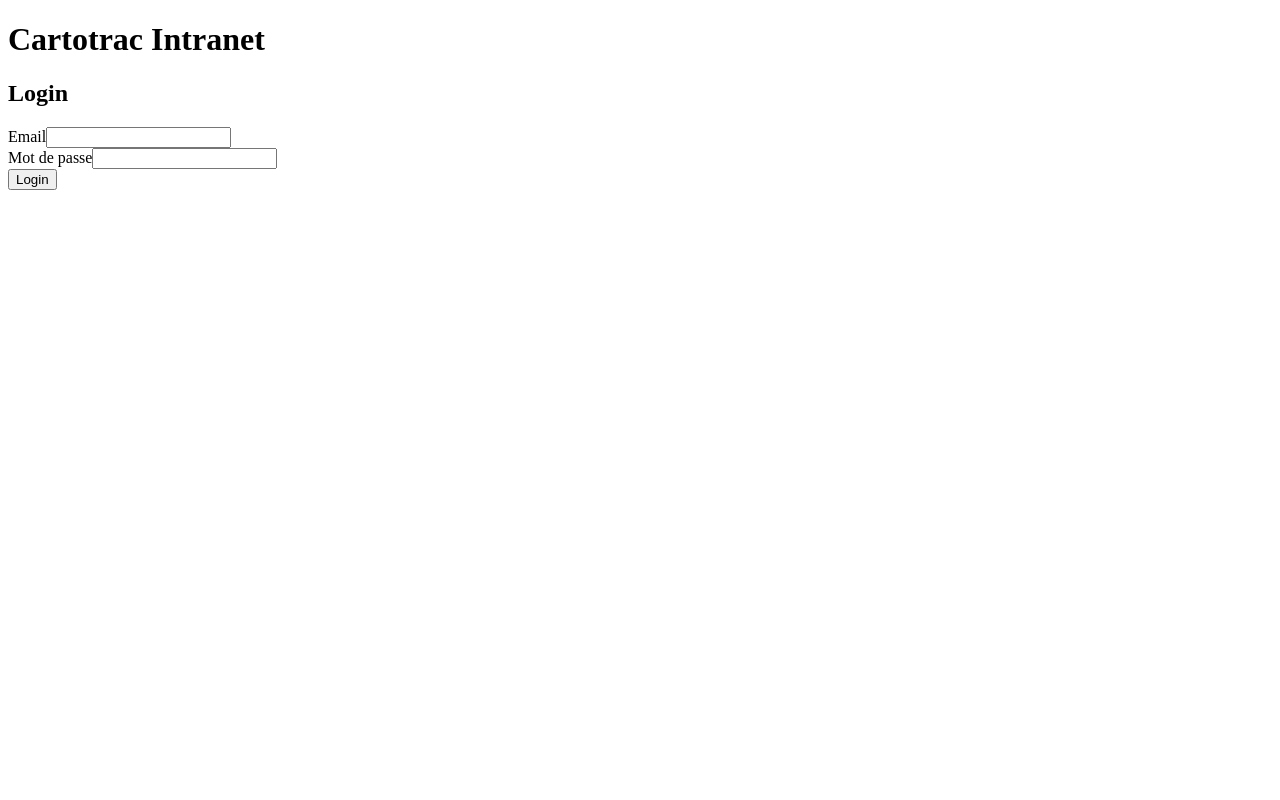
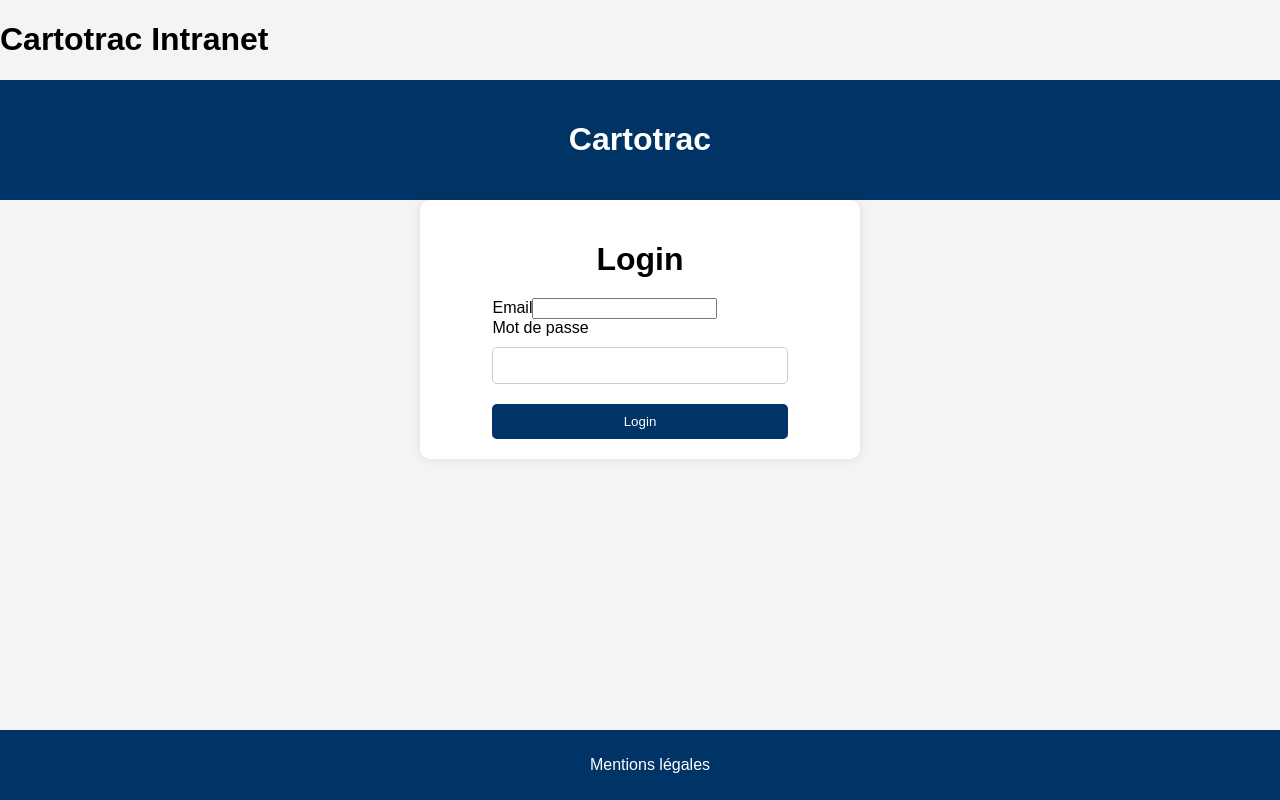
Before and after one commit to Spacefox95/Portofolio-Project, a React (Create React App) app in the folder frontend/: page /login in a window 1280 px wide. Built offline with nearby package versions, Linux system fonts and the light colour scheme; the HTML template or start-up script is replaced by a standard one.

Commit message:
Adding somme CSS

```diff
--- a/frontend/src/pages/Login.js
+++ b/frontend/src/pages/Login.js
@@ -1,6 +1,7 @@
 import React, { useState } from "react";
 import axios from "axios";
 import {  useNavigate } from 'react-router-dom';
+import '../style/Login.css';
 
 const Login = ({ onLogin }) => {
 	const [email, setEmail] = useState('');
@@ -22,19 +23,28 @@ const Login = ({ onLogin }) => {
 
 return (
 	<div>
-		<h2>Login</h2>
+		<header><h1>Cartotrac</h1>
+		</header>
+		<div className="container">
+			<div className="form-container">
+		<h1>Login</h1>
+		{error && <p style={{ color: 'red'}}>{error}</p>}
 		<form onSubmit={handleSubmit}>
-			<div>
+			<div style={{ width: '100%'  }}>
 				<label>Email</label>
 				<input type="email" value={email} onChange={(e) => setEmail(e.target.value)} required />
 			</div>
-			<div>
+			<div style={{ width: '100%'  }}>
 				<label>Mot de passe</label>
 				<input type="password" value={password} onChange={(e) => setPassword(e.target.value)} required />
 			</div>
 			<button type="submit">Login</button>
 		</form>
-		{error && <p>{error}</p>}
+		</div>
+		</div>
+		<footer>
+			<p>Mentions légales</p>
+		</footer>
 	</div>
 	);
 };
--- /dev/null
+++ b/frontend/src/style/Login.css
@@ -0,0 +1,79 @@
+body {
+	display: flex;
+	flex-direction: column;
+	justify-content: space-between;
+	min-height: 100vh;
+	margin: 0;
+	font-family: Arial, Helvetica, sans-serif;
+	background-color: #f4f4f4;
+}
+
+header {
+	background-color: #003366;
+	color: white;
+	padding: 20px;
+	text-align: center;
+}
+
+header img {
+	max-height: 60px;
+}
+
+footer {
+	background-color: #003366;
+	color: white;
+	text-align: center;
+	padding: 10px;
+	position: absolute;
+	bottom: 0%;
+	width: 100%;
+}
+
+.container {
+	display: flex;
+	justify-content: center;
+	align-items: center;
+	flex-grow: 1;
+}
+
+.form-container {
+	background-color: white;
+	padding: 20px;
+	border-radius: 10px;
+	box-shadow: 0 0 10px rgba(0, 0, 0, 0.1);
+	width: 100%;
+	max-width: 400px;
+	display: flex;
+	flex-direction: column;
+	align-items: center;
+}
+
+.form-container h1 {
+	text-align: center;
+	margin-bottom: 20px;
+}
+
+.form-container input[type="text"],
+.form-container input[type="password"] {
+	width: 100%;
+	padding: 10px;
+	margin: 10px 0;
+	border: 1px solid #ccc;
+	border-radius: 5px;
+	box-sizing: border-box;
+}
+
+.form-container button {
+	width: 100%;
+	padding: 10px;
+	background-color: #003366;
+	color: white;
+	border: none;
+	border-radius: 5px;
+	cursor: pointer;
+	margin-top: 10px;
+}
+
+.form-container button:hover {
+	background-color: #00509e;
+}
```
Also changed, not shown: 2 other files (tests, documents, lock files or other folders).
